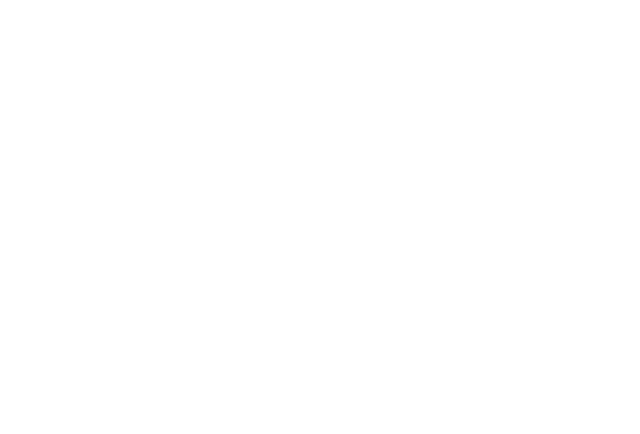
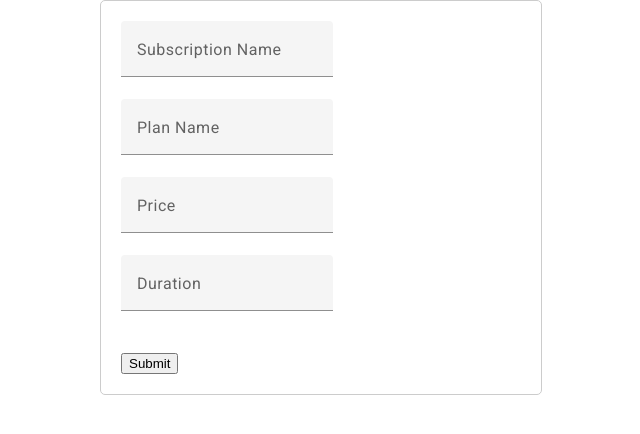
Before and after one commit to mayurbodhare/Subscription_Management_System, an Angular app in the folder front-end/subscription_management_system/: page /planform in a window 1280 px wide. Before the commit this address led to /. Shown: the top 434 px of the page, without its empty margins (319-959 px from the left). Built offline with nearby package versions, Linux system fonts and the light colour scheme.

Commit message:
editform creation in progress

```diff
--- a/front-end/subscription_management_system/src/app/admin/admin-dashboard/admin-dashboard.component.html
+++ b/front-end/subscription_management_system/src/app/admin/admin-dashboard/admin-dashboard.component.html
@@ -1,6 +1,22 @@
-<ng-container *ngFor="let subscription of subscriptions">
+<!-- <ng-container *ngFor="let subscription of subscriptions">
     <h2>{{subscription.subscriptionName}}</h2>
     <ng-container *ngFor="let plan of subscription.plans">
-        <app-card [plan]="plan" [editable]="editable" (navigateToEdit)="onNavigateToEdit($event)"></app-card>
+        <app-card [plan]="plan" [editable]="editable"
+            (buyEvent)="buyEvent($subscription.subscriptionId, subscription.subscriptionName, plan)"></app-card>
+    </ng-container>
+</ng-container> -->
+<!-- <ng-container *ngFor="let subscription of subscriptions">
+    <h2>{{subscription?.subscriptionName}}</h2>
+    <ng-container *ngFor="let plan of subscription?.plans">
+        <app-card [plan]="plan" [editable]="editable"
+            (buyEvent)="buyEvent(subscription?.subscriptionId, subscription?.subscriptionName, plan)"></app-card>
+    </ng-container>
+</ng-container> -->
+
+<ng-container *ngFor="let subscription of subscriptions">
+    <h2>{{subscription?.subscriptionName}}</h2>
+    <ng-container *ngFor="let plan of subscription?.plans">
+        <app-card [plan]="plan" [editable]="editable"
+            (buyEvent)="subscription && buyEvent(subscription.subscriptionId, subscription.subscriptionName, plan)"></app-card>
     </ng-container>
 </ng-container>
--- a/front-end/subscription_management_system/src/app/admin/admin-dashboard/admin-dashboard.component.ts
+++ b/front-end/subscription_management_system/src/app/admin/admin-dashboard/admin-dashboard.component.ts
@@ -31,13 +31,13 @@ export class AdminDashboardComponent implements OnInit {
       });
   }
 
-  // onNavigateToEdit(planId: number) {
-  //   this.router.navigate(['/plan', planId, 'edit']);
-  // }
-  onNavigateToEdit(selectedPlan: any) {
-    console.log(selectedPlan);
-    this.router.navigate(['/plan', selectedPlan.planId, 'edit'], {
-      state: { selectedPlan },
-    }); // Navigation with state
+  buyEvent(subscriptionId: number, subscriptionName: string, plan: PlanDTO) {
+    this.router.navigate(['/planform'], {
+      queryParams: {
+        subscriptionId: subscriptionId,
+        subscriptionName: subscriptionName,
+        plan: JSON.stringify(plan),
+      },
+    });
   }
 }
--- a/front-end/subscription_management_system/src/app/admin/plan-form/plan-form.component.css
+++ b/front-end/subscription_management_system/src/app/admin/plan-form/plan-form.component.css
@@ -0,0 +1,20 @@
+.example-form {
+  max-width: 400px;
+  margin: 0 auto;
+  padding: 20px;
+  border: 1px solid #ccc;
+  border-radius: 5px;
+}
+
+.mat-form-field {
+  width: 100%;
+}
+
+button {
+  margin-top: 20px;
+}
+
+.example-button-row {
+  display: table-cell;
+  max-width: 600px;
+}
--- a/front-end/subscription_management_system/src/app/admin/plan-form/plan-form.component.html
+++ b/front-end/subscription_management_system/src/app/admin/plan-form/plan-form.component.html
@@ -1 +1,42 @@
-<app-card [plan]="plan"></app-card>
+<form class="example-form">
+    <mat-form-field>
+        <mat-label>Subscription Name</mat-label>
+        <input matInput placeholder="Subscription Name">
+    </mat-form-field><br>
+
+    <mat-form-field>
+        <mat-label>Plan Name</mat-label>
+        <input matInput placeholder="Plan Name">
+    </mat-form-field><br>
+
+    <mat-form-field>
+        <mat-label>Price</mat-label>
+        <input matInput placeholder="Price">
+    </mat-form-field><br>
+
+    <mat-form-field>
+        <mat-label>Duration</mat-label>
+        <input matInput placeholder="Duration">
+    </mat-form-field><br>
+    <div class="example-button-row">
+        <button mat-raised-button color="primary">Submit</button>
+    </div>
+</form>
+
+
+
+<!-- <mat-card>
+    <mat-card-header>
+      <mat-card-title>Name</mat-card-title>
+      <mat-card-subtitle>Plans</mat-card-subtitle>
+    </mat-card-header>
+    <mat-card-content>
+      <p>Price: 199</p>
+      <p>Duration: 1</p>
+      <p>Upgradable: false</p>
+    </mat-card-content>
+    <mat-card-actions>
+      <mat-slide-toggle [(ngModel)]="activated">Activated</mat-slide-toggle>
+    </mat-card-actions>
+  </mat-card>
+   -->
--- a/front-end/subscription_management_system/src/app/admin/plan-form/plan-form.component.ts
+++ b/front-end/subscription_management_system/src/app/admin/plan-form/plan-form.component.ts
@@ -1,21 +1,32 @@
 import { Component, OnInit } from '@angular/core';
 import { CardComponent } from '../../card/card.component';
-import { ActivatedRoute } from '@angular/router';
+import { MatCardModule } from '@angular/material/card';
+import { MatSlideToggleModule } from '@angular/material/slide-toggle';
+import { SubscriptionDTO } from '../../../interface/subscriptionDTO';
 import { PlanDTO } from '../../../interface/PlanDTO';
+import { CommonModule } from '@angular/common';
+import { FormsModule } from '@angular/forms';
+import { MatFormFieldModule } from '@angular/material/form-field';
+import { MatInputModule } from '@angular/material/input';
 
 @Component({
   selector: 'app-plan-form',
   standalone: true,
-  imports: [CardComponent],
+  imports: [
+    CardComponent,
+    MatFormFieldModule,
+    MatInputModule,
+    MatSlideToggleModule,
+    CommonModule,
+    FormsModule,
+  ],
   templateUrl: './plan-form.component.html',
   styleUrl: './plan-form.component.css',
 })
-export class PlanFormComponent implements OnInit {
-  constructor(private route: ActivatedRoute){}
-  plan!: PlanDTO;
-  ngOnInit(): void {
-    this.route.data.subscribe((data) => {
-      this.plan = data['state'].plan;
-    });
-  }
+export class PlanFormComponent {
+  constructor() {}
+
+  subscription!: SubscriptionDTO;
+  plans!: PlanDTO;
+  activated: boolean = false;
 }
--- a/front-end/subscription_management_system/src/app/app.routes.ts
+++ b/front-end/subscription_management_system/src/app/app.routes.ts
@@ -13,5 +13,5 @@ export const routes: Routes = [
   { path: 'dashboard', component: DashboardComponent },
   { path: 'active', component: ActiveSubscriptionsComponent},
   { path: 'admindashboard', component: AdminDashboardComponent },
-  { path: 'plan/:planId/edit', component: PlanFormComponent },
+  { path: 'planform', component: PlanFormComponent },
 ];
--- a/front-end/subscription_management_system/src/app/card/card.component.ts
+++ b/front-end/subscription_management_system/src/app/card/card.component.ts
@@ -15,7 +15,7 @@ export class CardComponent {
   constructor(private router: Router) {}
   @Input() editable: boolean = false;
   @Input() plan!: PlanDTO;
-  @Output() buyEvent = new EventEmitter;
+  @Output() buyEvent = new EventEmitter();
   @Input() onButtonClick() {
     this.buyEvent.emit(this.plan);
   }
```
Also changed, not shown: 1 other file (tests, documents, lock files or other folders).
